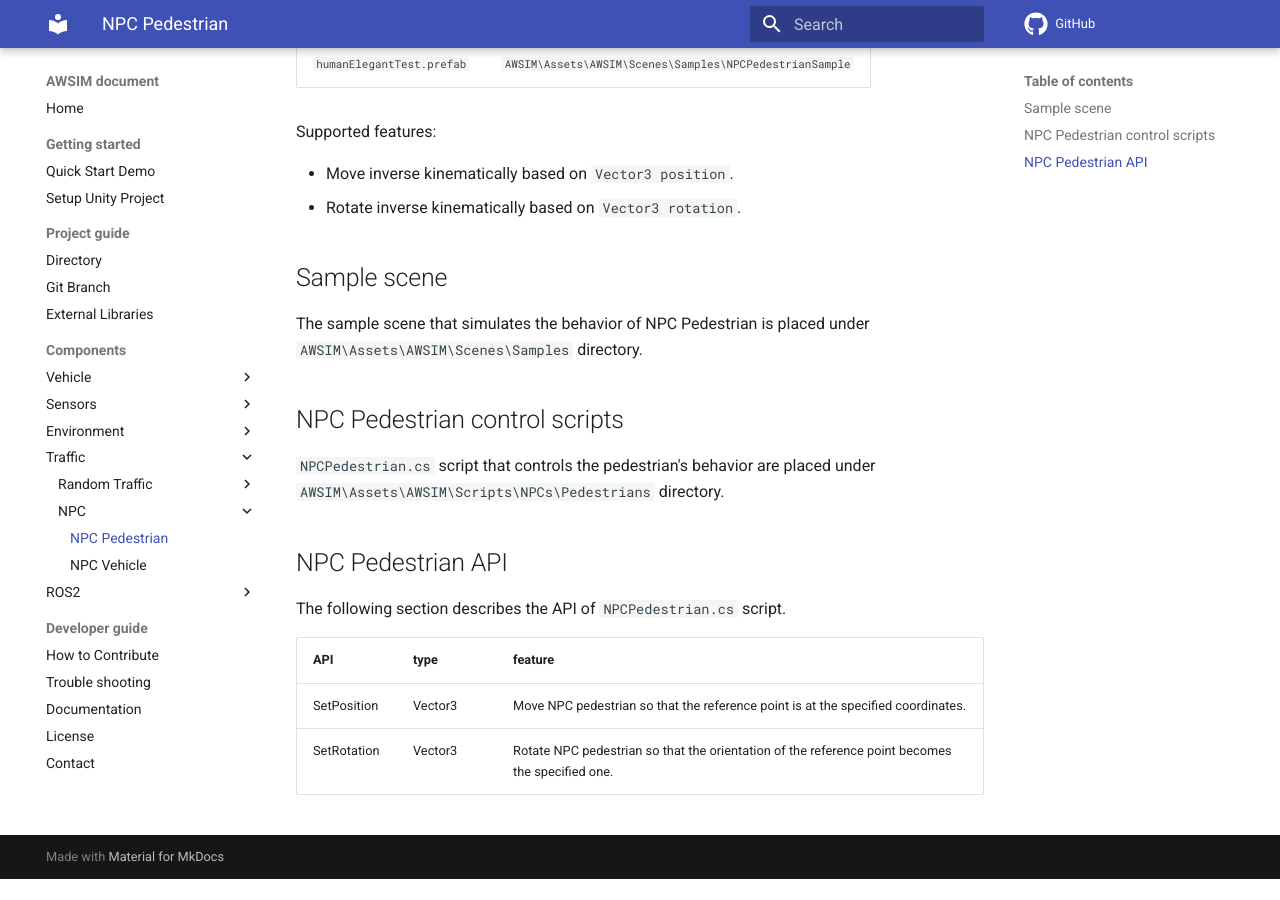
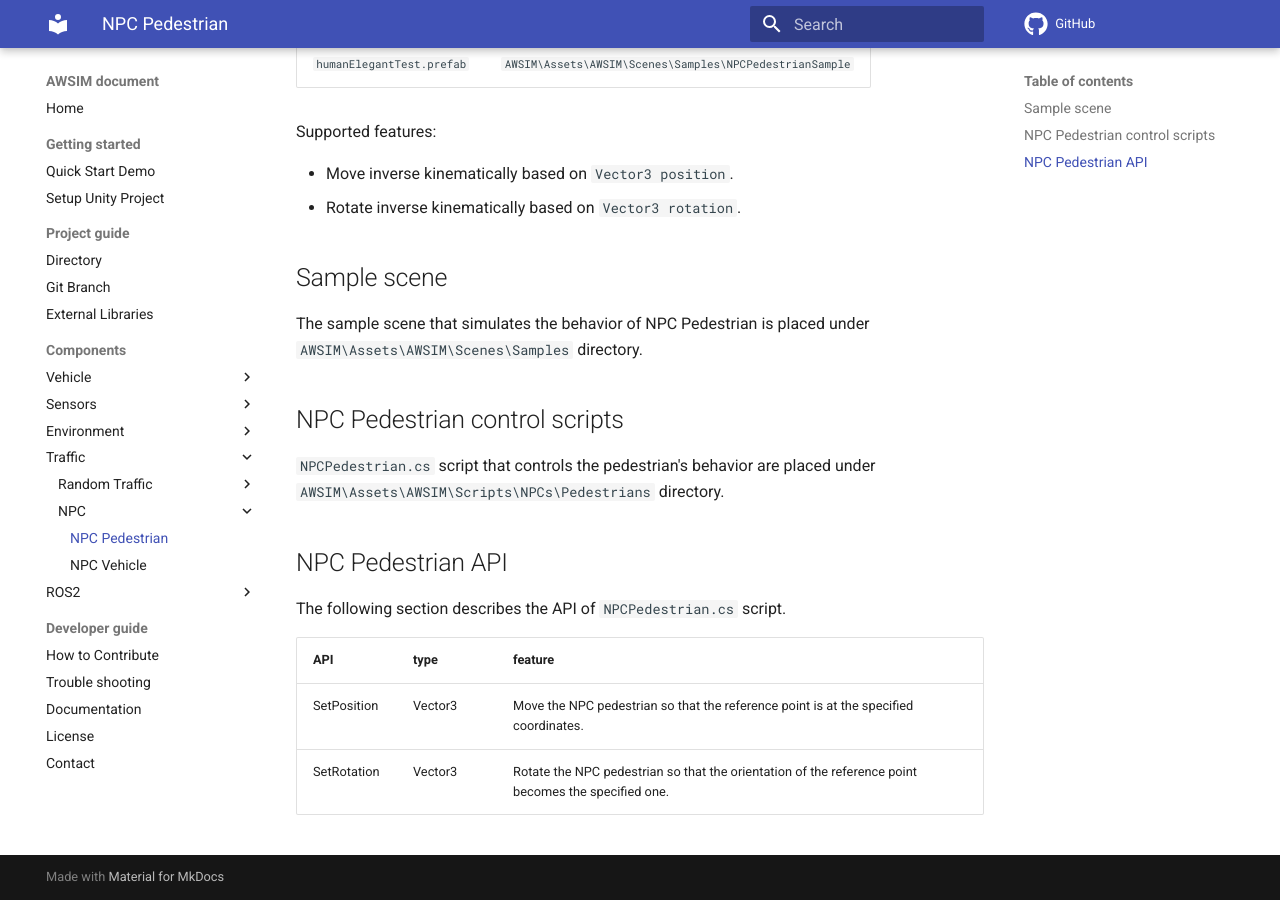
Before and after one commit to OptiVerse-Technology-Ltd/AWSIM, an MkDocs documentation site: the page built from docs/Components/Traffic/NPC/NPC Pedestrian/index.md, in a window 1280 px wide and 900 px high, scrolled down 668 px. Built offline with MkDocs 1.6.1 and Material for MkDocs 9.7.7, drawn with Linux system fonts in a browser that asks for light colours; comment, search, counter and statistics services are not loaded; before the commit the page ends 1547 px from its top, so only the background shows below that.

Commit message:
Update index.md

```diff
--- a/docs/Components/Traffic/NPC/NPC Pedestrian/index.md
+++ b/docs/Components/Traffic/NPC/NPC Pedestrian/index.md
@@ -31,5 +31,5 @@ The following section describes the API of `NPCPedestrian.cs` script.
 
 |API|type|feature|
 |:--|:--|:--|
-|SetPosition|Vector3|Move NPC pedestrian so that the reference point is at the specified coordinates.|
-|SetRotation|Vector3|Rotate NPC pedestrian so that the orientation of the reference point becomes the specified one.|
+|SetPosition|Vector3|Move the NPC pedestrian so that the reference point is at the specified coordinates.|
+|SetRotation|Vector3|Rotate the NPC pedestrian so that the orientation of the reference point becomes the specified one.|
```
